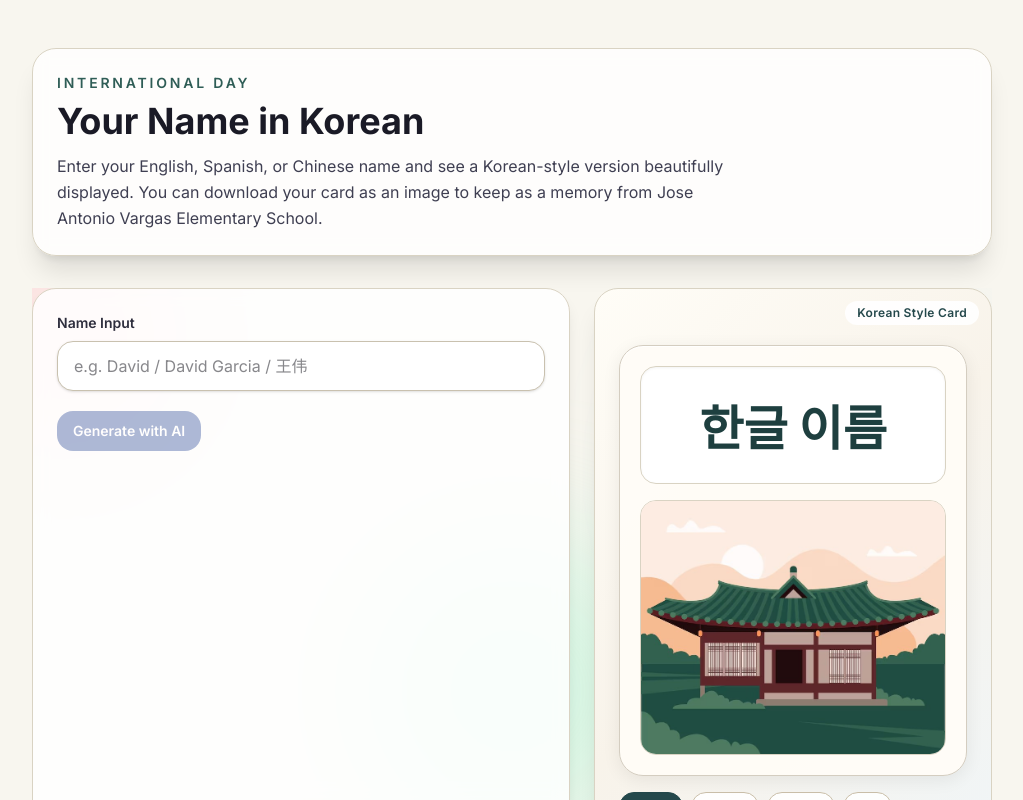
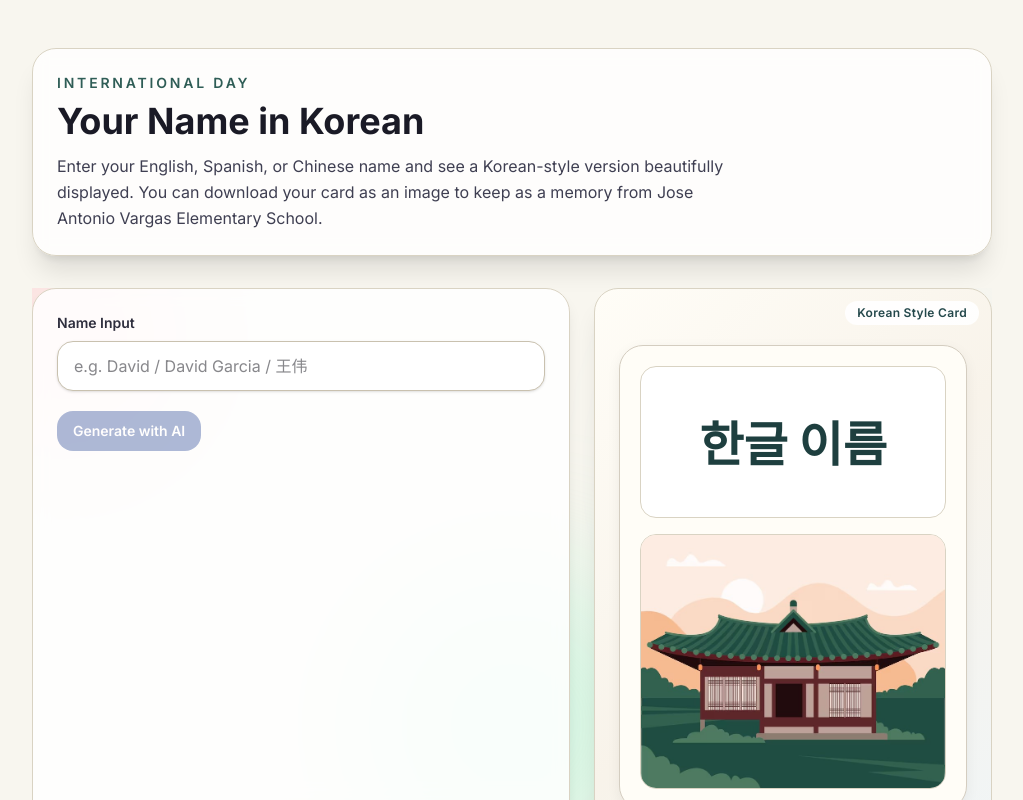
Before and after one commit to rpkim/qx10-ai, a Next.js app: page /krname in a window 1280 px wide. Shown: the whole page, without its empty margins (128-1151 px from the left). Built offline with nearby package versions, Linux system fonts and the light colour scheme.

Commit message:
Update KoreanNamePage styles for improved visual consistency
- Changed background colors to a lighter shade for better aesthetics.
- Adjusted box shadows and border styles for a cleaner look.
- Enhanced text styling for improved readability and alignment.

```diff
--- a/app/krname/page.tsx
+++ b/app/krname/page.tsx
@@ -155,7 +155,7 @@ export default function KoreanNamePage() {
         useCORS: true,
         allowTaint: false,
         logging: false,
-        backgroundColor: '#f8f6ef',
+        backgroundColor: '#fffdf7',
       });
       const safe = nameInput.trim().replace(/[^\w\u3400-\u9FFF-]+/g, '_').slice(0, 40) || 'card';
       const url = canvas.toDataURL('image/png');
@@ -226,22 +226,28 @@ export default function KoreanNamePage() {
                 color: '#101018',
                 fontFamily: '"Noto Sans KR", "Apple SD Gothic Neo", "Malgun Gothic", "Segoe UI", sans-serif',
                 border: '1px solid #d4cdc0',
-                backgroundColor: 'rgba(255, 252, 247, 0.97)',
-                boxShadow: 'inset 0 1px 0 rgba(255,255,255,0.9), 0 4px 18px rgba(0,0,0,0.07)',
+                backgroundColor: '#fffdf7',
+                boxShadow: '0 4px 14px rgba(0,0,0,0.06)',
               }}
             >
               <div
-                className="relative rounded-2xl border px-5 py-6 text-center sm:px-6 sm:py-7"
+                className="relative flex w-full min-h-[132px] items-center justify-center rounded-2xl border px-5 sm:min-h-[152px] sm:px-6"
                 style={{
                   borderColor: '#d9d3c3',
                   borderWidth: 1,
-                  backgroundColor: 'rgba(255,255,255,0.96)',
-                  boxShadow: 'inset 0 1px 3px rgba(0,0,0,0.05)',
+                  backgroundColor: '#ffffff',
+                  boxShadow: 'none',
                 }}
               >
                 <p
-                  className="wrap-break-word text-4xl font-bold text-[#1e3f3f] sm:text-5xl"
-                  style={{ lineHeight: 1.25 }}
+                  className="wrap-break-word text-center text-4xl font-bold sm:text-5xl"
+                  style={{
+                    color: '#1e3f3f',
+                    lineHeight: 1.2,
+                    margin: 0,
+                    padding: 0,
+                    WebkitFontSmoothing: 'antialiased',
+                  }}
                 >
                   {loading ? '…' : koreanName || '한글 이름'}
                 </p>
@@ -312,7 +318,7 @@ function PhotoCardIllustration({ src, alt }: { src: string; alt: string }) {
   return (
     <div
       className="overflow-hidden rounded-2xl border border-[#d9d3c3]"
-      style={{ backgroundColor: 'rgba(255,255,255,0.78)' }}
+      style={{ backgroundColor: '#ffffff' }}
     >
       <img src={src} alt={alt} className="block h-auto w-full object-cover" crossOrigin="anonymous" />
     </div>
@@ -323,7 +329,7 @@ function TaegukIllustration() {
   return (
     <div
       className="rounded-2xl border border-[#d9d3c3] p-3"
-      style={{ backgroundColor: 'rgba(255,255,255,0.78)' }}
+      style={{ backgroundColor: '#ffffff' }}
     >
       <svg
         viewBox="-36 -24 72 48"
```
